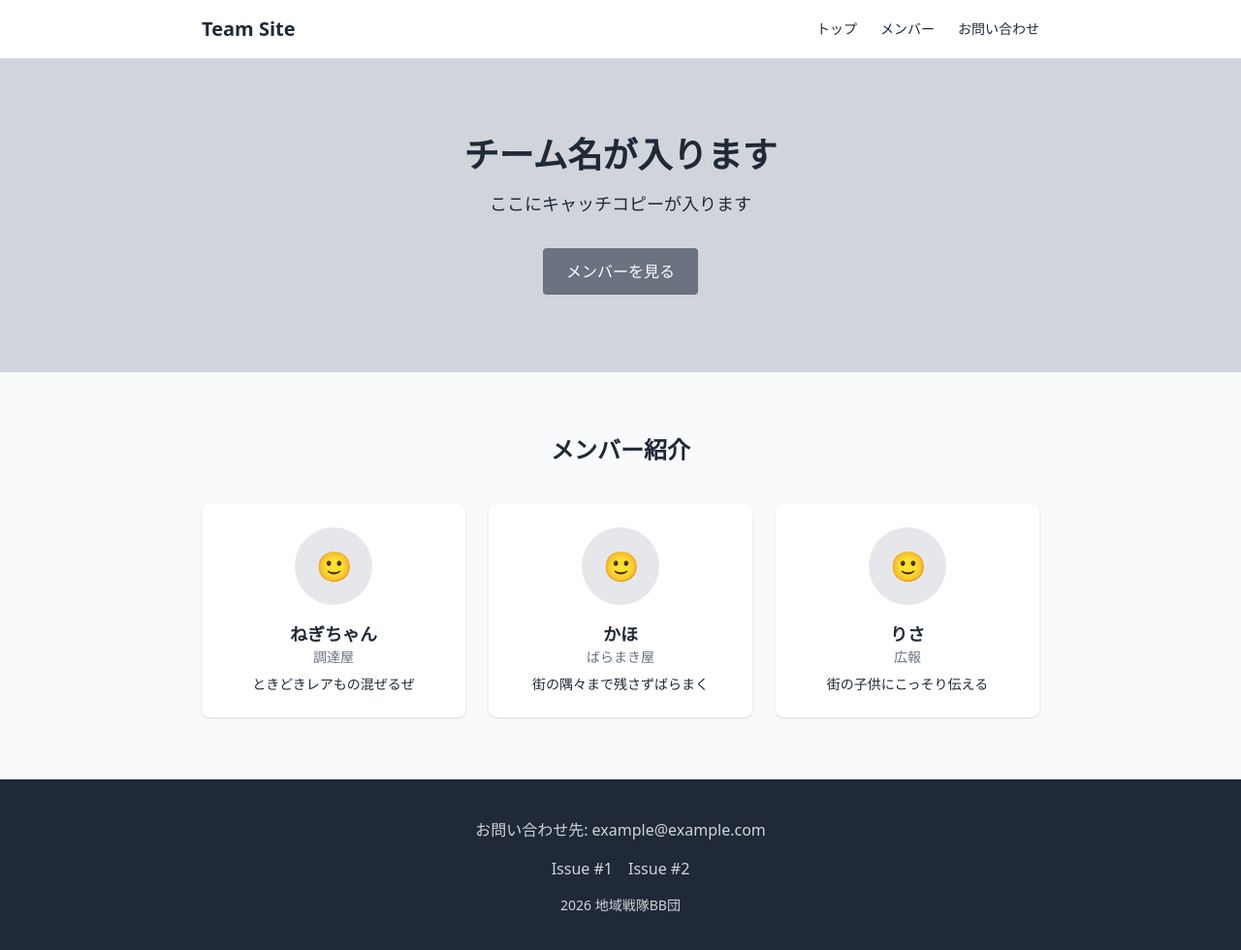
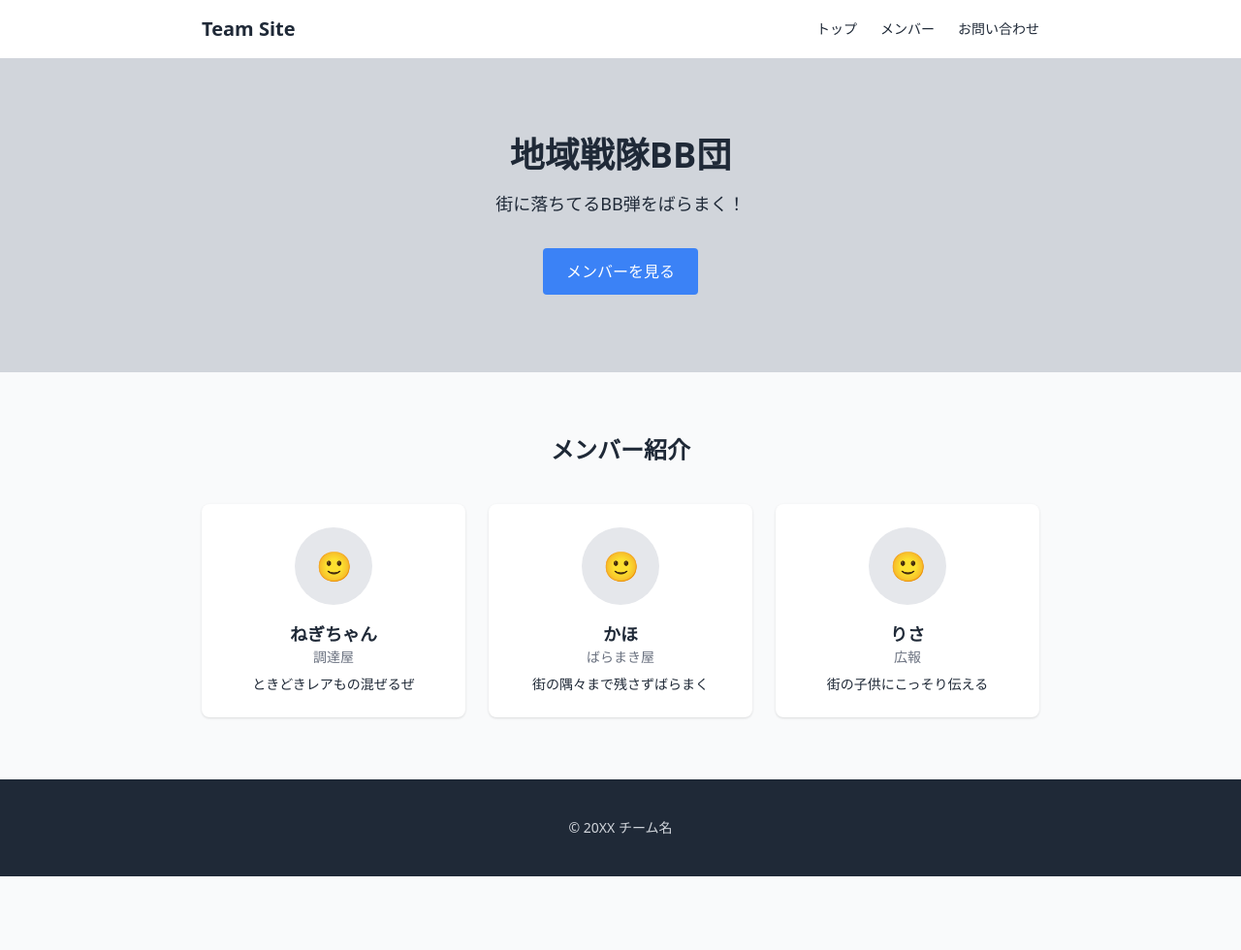
Before and after one commit to Mak0635/issue-driven-starter, a plain HTML site: page index.html in a window 1280 px wide. Shown: the whole page at 97% size. After the commit the page ends 904 px from the top, so only its background shows below. Drawn offline with nearby package versions, Linux system fonts and the light colour scheme.

Commit message:
ヒーロー決め

```diff
--- a/index.html
+++ b/index.html
@@ -34,13 +34,13 @@
       <div class="max-w-4xl mx-auto px-4 text-center">
 
         <!-- TODO(Issue #1): チーム名に書き換えてください -->
-        <h1 class="text-4xl font-bold mb-4">チーム名が入ります</h1>
+        <h1 class="text-4xl font-bold mb-4">地域戦隊BB団</h1>
 
         <!-- TODO(Issue #1): キャッチコピーに書き換えてください -->
-        <p class="text-lg mb-8">ここにキャッチコピーが入ります</p>
+        <p class="text-lg mb-8">街に落ちてるBB弾をばらまく！</p>
 
         <!-- TODO(Issue #1): ボタンの色を変えてください -->
-        <a href="#members" class="inline-block bg-gray-500 text-white px-6 py-3 rounded">
+        <a href="#members" class="inline-block bg-blue-500 text-white px-6 py-3 rounded">
           メンバーを見る
         </a>
 
@@ -116,18 +116,13 @@
     <div class="max-w-4xl mx-auto px-4 text-center">
 
       <!-- TODO(Issue #3): お問い合わせ先（メールアドレス）を追加してください -->
-      <p class="mb-4">お問い合わせ先: example@example.com</p>
 
 
       <!-- TODO(Issue #3): リンク一覧（GitHub など）を追加してください -->
-      <ul class="flex justify-center gap-4 mb-4">
-        <li><a href="docs/issues/issue-01-hero.md" class="hover:text-white">Issue #1</a></li>
-        <li><a href="docs/issues/issue-02-members.md" class="hover:text-white">Issue #2</a></li>
-      </ul>
 
 
       <!-- TODO(Issue #3): 年とチーム名を正しく書き換えてください -->
-      <p class="text-sm">2026 地域戦隊BB団</p>
+      <p class="text-sm">&copy; 20XX チーム名</p>
 
     </div>
   </footer>
```
